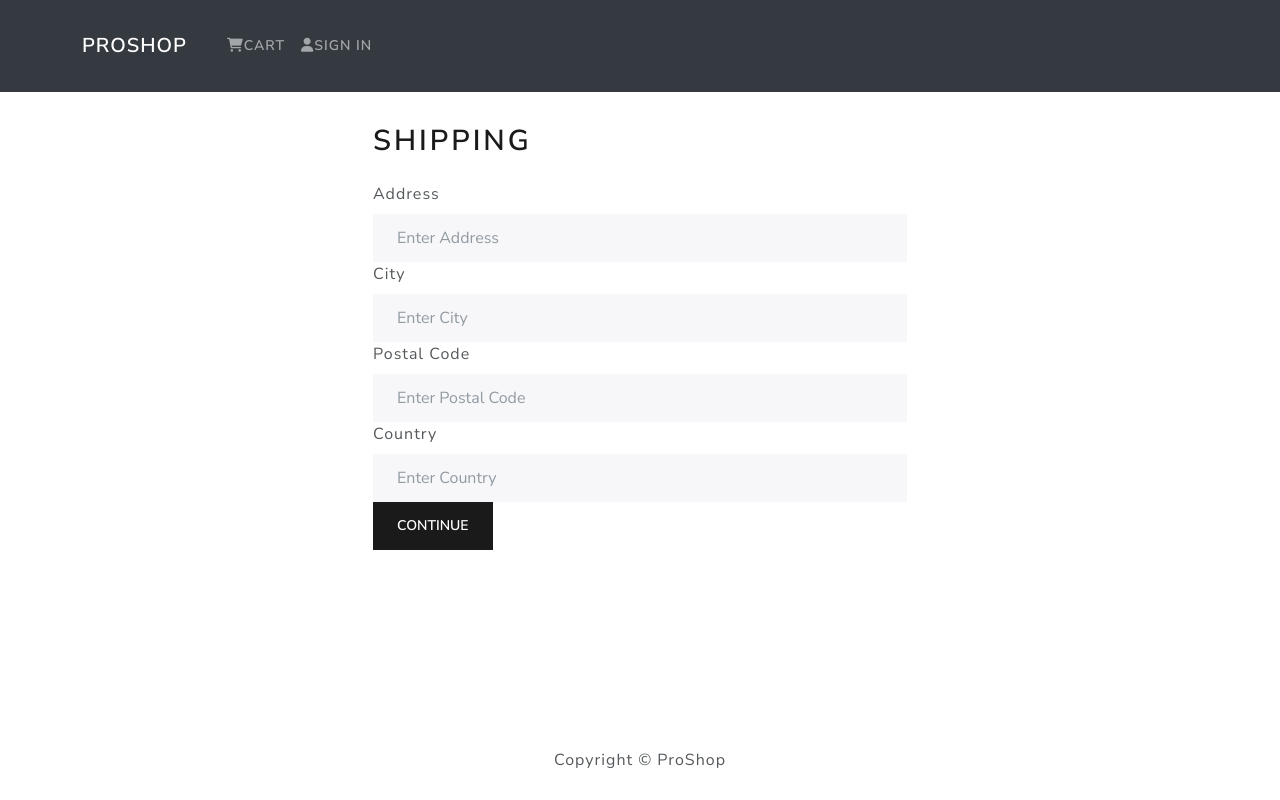
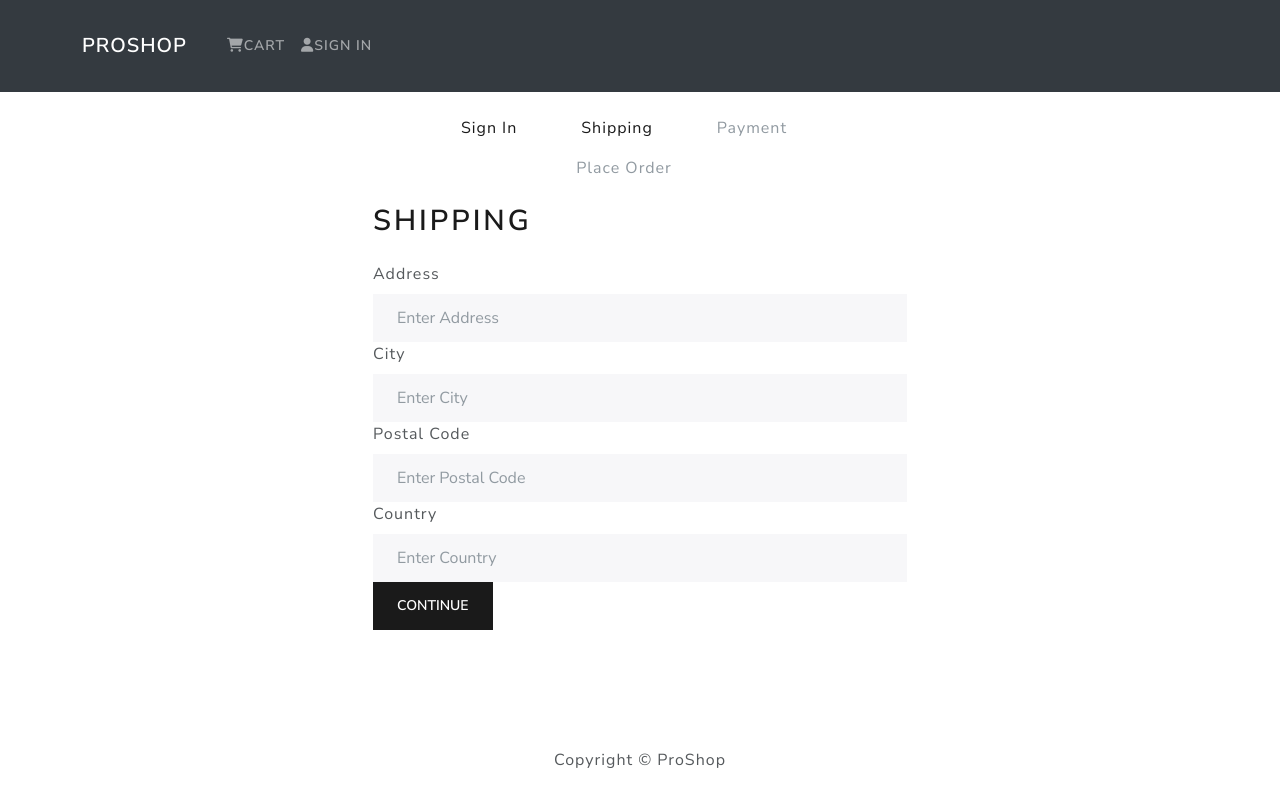
Before and after one commit to larabk/MERN-eCommerce-Course, a React (Create React App) app in the folder frontend/: page /shipping in a window 1280 px wide. Built offline with nearby package versions, Linux system fonts and the light colour scheme.

Commit message:
Payment Screen

```diff
--- a/frontend/src/actions/cartActions.js
+++ b/frontend/src/actions/cartActions.js
@@ -1,5 +1,8 @@
 import axios from 'axios'
-import { CART_ADD_ITEM, CART_REMOVE_ITEM, CART_SAVE_SHIPPING_ADDRESS } from '../constants/cartConstants'
+import { CART_ADD_ITEM,
+    CART_REMOVE_ITEM,
+    CART_SAVE_SHIPPING_ADDRESS }
+    from '../constants/cartConstants'
 
 export const addToCart = (id, qty) => async (dispatch, getState) => {
     const { data } = await axios.get(`/api/products/${id}`)
--- /dev/null
+++ b/frontend/src/components/CheckoutSteps.js
@@ -0,0 +1,52 @@
+import React from 'react'
+import { Nav } from 'react-bootstrap'
+import { LinkContainer } from 'react-router-bootstrap'
+
+const CheckoutSteps = ({ step1, step2, step3, step4 }) => {
+  return (
+    <Nav className='justify-content-center md-4'>
+      <Nav.Item>
+          {step1 ? (
+              <LinkContainer to='/login'>
+                  <Nav.Link>Sign In</Nav.Link>
+              </LinkContainer>
+          ) : (
+          <Nav.Link disabled>Sign In</Nav.Link>
+          )}
+      </Nav.Item>
+
+      <Nav.Item>
+          {step2 ? (
+              <LinkContainer to='/shipping'>
+                  <Nav.Link>Shipping</Nav.Link>
+              </LinkContainer>
+          ) : (
+          <Nav.Link disabled>Shipping</Nav.Link>
+          )}
+      </Nav.Item>
+
+      <Nav.Item>
+          {step3 ? (
+              <LinkContainer to='/payment'>
+                  <Nav.Link>Payment</Nav.Link>
+              </LinkContainer>
+          ) : (
+          <Nav.Link disabled>Payment</Nav.Link>
+          )}
+      </Nav.Item>
+
+      <Nav.Item>
+          {step4 ? (
+              <LinkContainer to='/placeorder'>
+                  <Nav.Link>Place Order</Nav.Link>
+              </LinkContainer>
+          ) : (
+          <Nav.Link disabled>Place Order</Nav.Link>
+          )}
+      </Nav.Item>
+
+    </Nav>
+  )
+}
+
+export default CheckoutSteps
--- a/frontend/src/screens/CartScreen.js
+++ b/frontend/src/screens/CartScreen.js
@@ -28,7 +28,7 @@
   }
 
   const checkoutHandler = () => {
-      navigate('/login?redirect=shipping')
+      navigate('/login/?redirect=/shipping')
   }
 
   return (
--- a/frontend/src/screens/ShippingScreen.js
+++ b/frontend/src/screens/ShippingScreen.js
@@ -3,6 +3,7 @@
 import { Form, Button } from 'react-bootstrap'
 import { useDispatch, useSelector } from 'react-redux'
 import FormContainer from '../components/FormContainer'
+import CheckoutSteps from '../components/CheckoutSteps'
 import { saveShippingAddress } from '../actions/cartActions'
 
 const ShippingScreen = () => {
@@ -24,11 +25,12 @@
     const submitHandler = (e) => {
         e.preventDefault()
         dispatch(saveShippingAddress({ address, city, postalCode, country }))
-        dispatch('/payment')
+        navigate('/payment')
     }
 
     return (
         <FormContainer>
+            <CheckoutSteps step1 step2 />
             <h1>Shipping</h1>
             <Form onSubmit={submitHandler}>
             <Form.Group controlId='address'>
```
